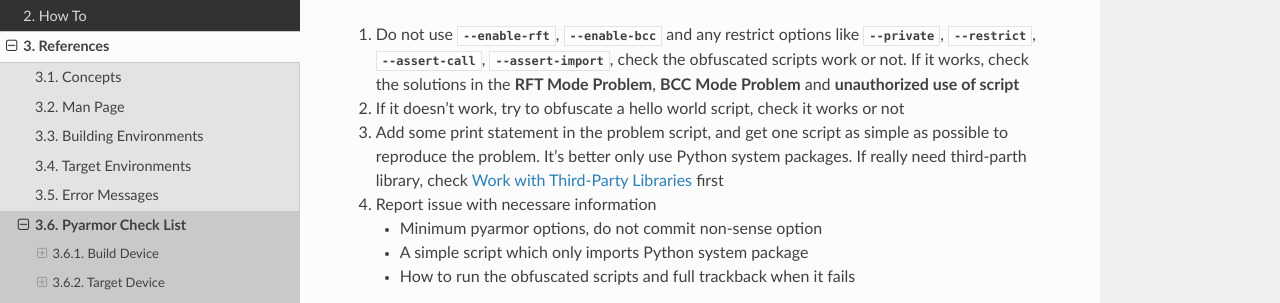
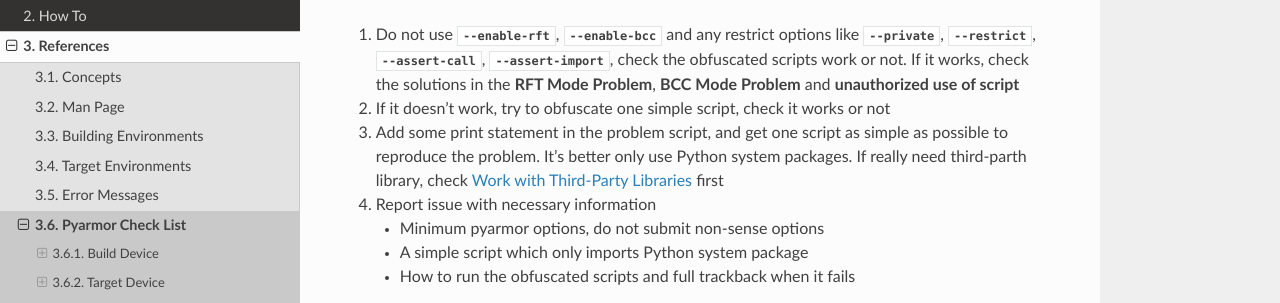
Before and after one commit to dashingsoft/pyarmor, a Sphinx documentation site: the page built from docs/reference/solutions.rst, in a window 1280 px wide and 900 px high, scrolled down 4999 px. Shown: the part 159-462 px from the top of the window. Built offline with Sphinx 7.4.7 and the Read the Docs theme 2.0.0, drawn with Linux system fonts in a browser that asks for light colours.

Commit message:
Fix typos

```diff
--- a/docs/reference/solutions.rst
+++ b/docs/reference/solutions.rst
@@ -245,13 +245,13 @@
 
 1. Do not use :option:`--enable-rft`, :option:`--enable-bcc` and any restrict options like :option:`--private`, :option:`--restrict`, :option:`--assert-call`, :option:`--assert-import`, check the obfuscated scripts work or not. If it works, check the solutions in the **RFT Mode Problem**, **BCC Mode Problem** and **unauthorized use of script**
 
-2. If it doesn't work, try to obfuscate a hello world script, check it works or not
+2. If it doesn't work, try to obfuscate one simple script, check it works or not
 
 3. Add some print statement in the problem script, and get one script as simple as possible to reproduce the problem. It's better only use Python system packages. If really need third-parth library, check :doc:`../how-to/third-party` first
 
-4. Report issue with necessare information
+4. Report issue with necessary information
 
-   - Minimum pyarmor options, do not commit non-sense option
+   - Minimum pyarmor options, do not submit non-sense options
    - A simple script which only imports Python system package
    - How to run the obfuscated scripts and full trackback when it fails
 
```
